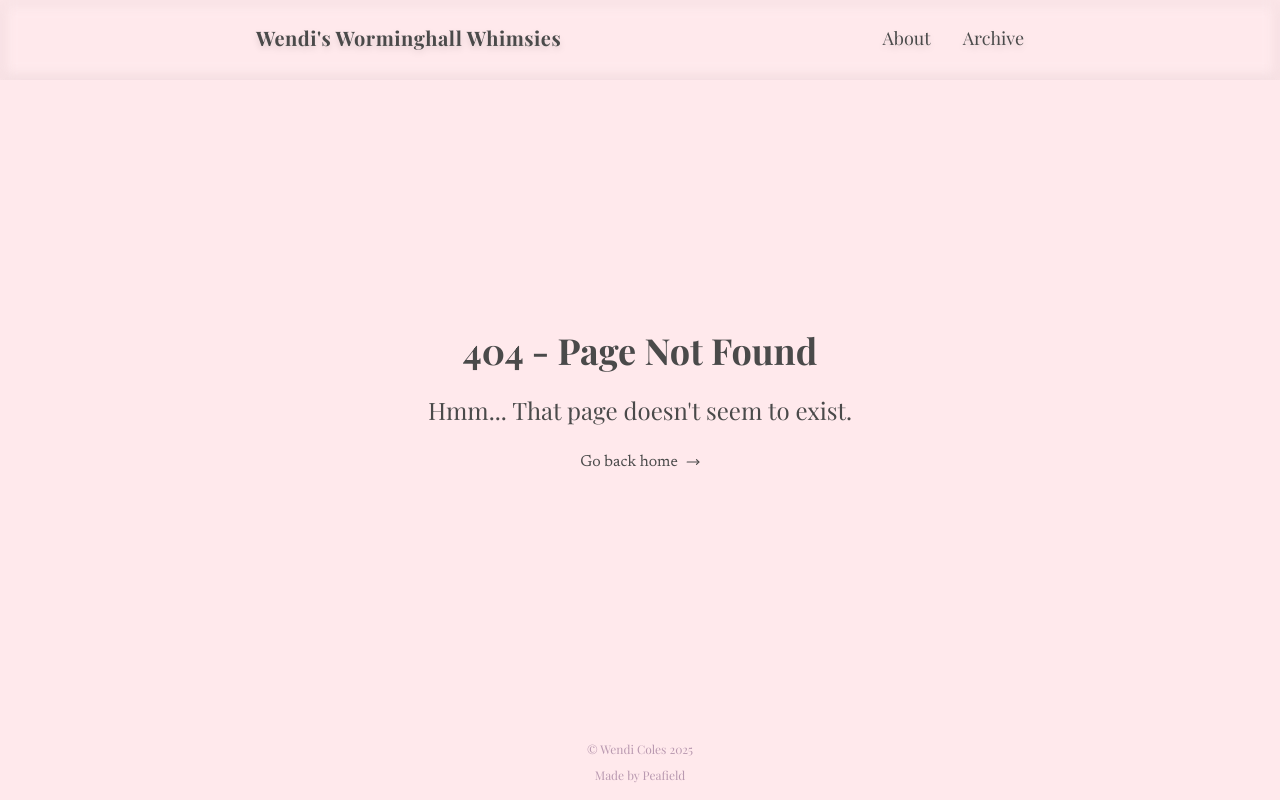
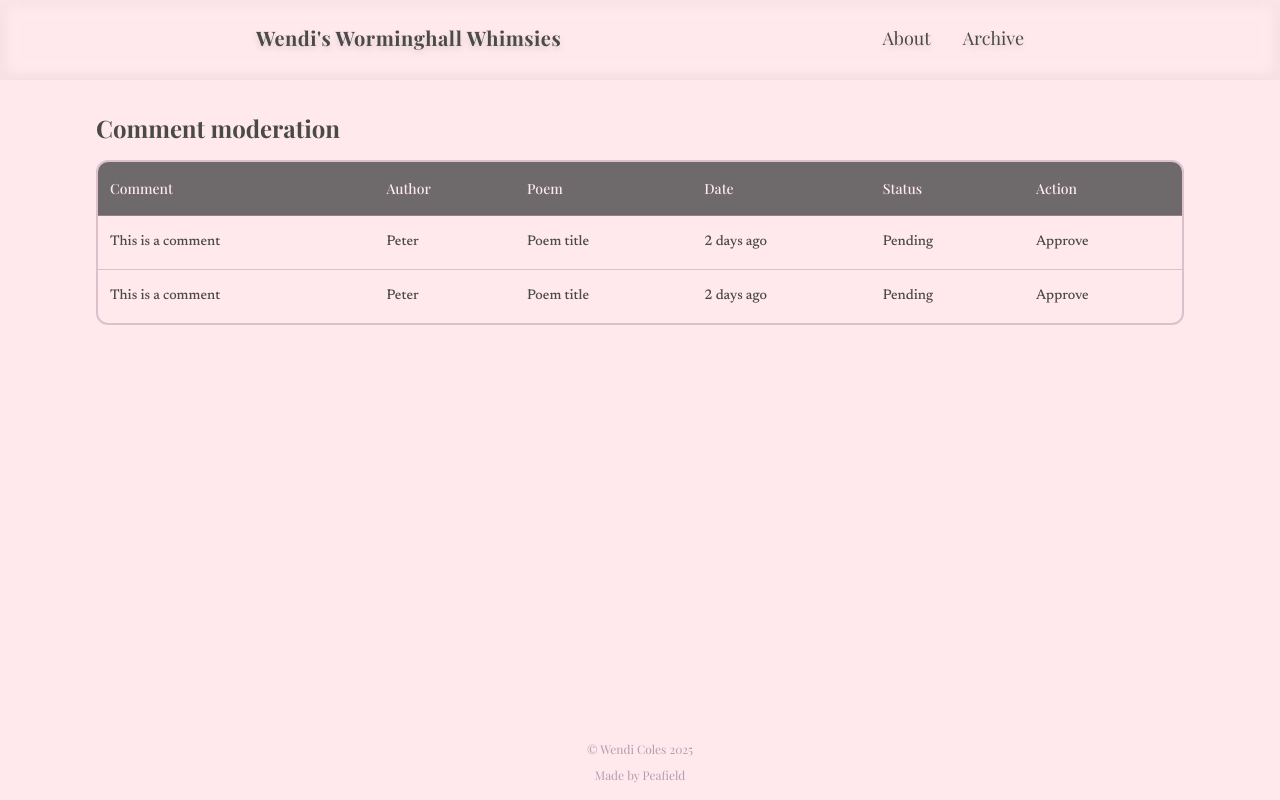
Before and after one commit to Peafield/www-redo, a Next.js app: page /admin in a window 1280 px wide. Before the commit this address had no page. Built offline with nearby package versions, Linux system fonts and the light colour scheme; a web font is replaced by a local one.

Commit message:
feat: add AdminDashboard component for comment moderation interface

```diff
--- /dev/null
+++ b/src/app/admin/page.tsx
@@ -0,0 +1,5 @@
+import AdminDashboard from "@/components/admin/AdminDashboard";
+
+export default function Admin() {
+	return <AdminDashboard />;
+}
--- /dev/null
+++ b/src/components/admin/AdminDashboard.tsx
@@ -0,0 +1,77 @@
+import Subheading from "../typography/Subheading";
+
+export default function AdminDashboard() {
+	return (
+		<section className="flex flex-col">
+			<Subheading text={"Comment moderation"} />
+			<div className="flex overflow-x-auto rounded-xl border-2 border-classy-mauve/50">
+				<table className="flex-1 divide-y divide-classy-mauve/50">
+					<thead>
+						<tr>
+							<th className="py-4 px-3 whitespace-nowrap text-left text-pink-lemonade bg-shady-character/80 font-display text-sm font-medium leading-normal">
+								Comment
+							</th>
+							<th className="py-4 px-3 whitespace-nowrap text-left text-pink-lemonade bg-shady-character/80 font-display text-sm font-medium leading-normal">
+								Author
+							</th>
+							<th className="py-4 px-3 whitespace-nowrap text-left text-pink-lemonade bg-shady-character/80 font-display text-sm font-medium leading-normal">
+								Poem
+							</th>
+							<th className="py-4 px-3 whitespace-nowrap text-left text-pink-lemonade bg-shady-character/80 font-display text-sm font-medium leading-normal">
+								Date
+							</th>
+							<th className="py-4 px-3 whitespace-nowrap text-left text-pink-lemonade bg-shady-character/80 font-display text-sm font-medium leading-normal">
+								Status
+							</th>
+							<th className="py-4 px-3 whitespace-nowrap text-left text-pink-lemonade bg-shady-character/80 font-display text-sm font-medium leading-normal">
+								Action
+							</th>
+						</tr>
+					</thead>
+					<tbody>
+						<tr className="border-t border-t-classy-mauve/50">
+							<td className="py-4 px-3 whitespace-nowrap text-left font-serif text-shady-character text-sm font-medium leading-normal">
+								This is a comment
+							</td>
+							<td className="py-4 px-3 whitespace-nowrap text-left font-serif text-shady-character text-sm font-medium leading-normal">
+								Peter
+							</td>
+							<td className="py-4 px-3 whitespace-nowrap text-left font-serif text-shady-character text-sm font-medium leading-normal">
+								Poem title
+							</td>
+							<td className="py-4 px-3 whitespace-nowrap text-left font-serif text-shady-character text-sm font-medium leading-normal">
+								2 days ago
+							</td>
+							<td className="py-4 px-3 whitespace-nowrap text-left font-serif text-shady-character text-sm font-medium leading-normal">
+								Pending
+							</td>
+							<td className="py-4 px-3 whitespace-nowrap text-left font-serif text-shady-character text-sm font-medium leading-normal">
+								Approve
+							</td>
+						</tr>
+						<tr className="border-t border-t-classy-mauve/50">
+							<td className="py-4 px-3 whitespace-nowrap text-left font-serif text-shady-character text-sm font-medium leading-normal">
+								This is a comment
+							</td>
+							<td className="py-4 px-3 whitespace-nowrap text-left font-serif text-shady-character text-sm font-medium leading-normal">
+								Peter
+							</td>
+							<td className="py-4 px-3 whitespace-nowrap text-left font-serif text-shady-character text-sm font-medium leading-normal">
+								Poem title
+							</td>
+							<td className="py-4 px-3 whitespace-nowrap text-left font-serif text-shady-character text-sm font-medium leading-normal">
+								2 days ago
+							</td>
+							<td className="py-4 px-3 whitespace-nowrap text-left font-serif text-shady-character text-sm font-medium leading-normal">
+								Pending
+							</td>
+							<td className="py-4 px-3 whitespace-nowrap text-left font-serif text-shady-character text-sm font-medium leading-normal">
+								Approve
+							</td>
+						</tr>
+					</tbody>
+				</table>
+			</div>
+		</section>
+	);
+}
--- a/src/components/archive/Archive.tsx
+++ b/src/components/archive/Archive.tsx
@@ -4,7 +4,6 @@ import { useState, useTransition } from "react";
 import { fetchArchivePosts } from "@/app/actions/fetchArchivePosts";
 import type { PaginatedPostsResponse } from "@/types/api";
 import BottomNav from "../navigation/BottomNav";
-import ChevronDownIcon from "../svgs/ChevronDownIcon";
 import Subheading from "../typography/Subheading";
 import ArchivePoemCard from "./ArchivePoemCard";
 
```
